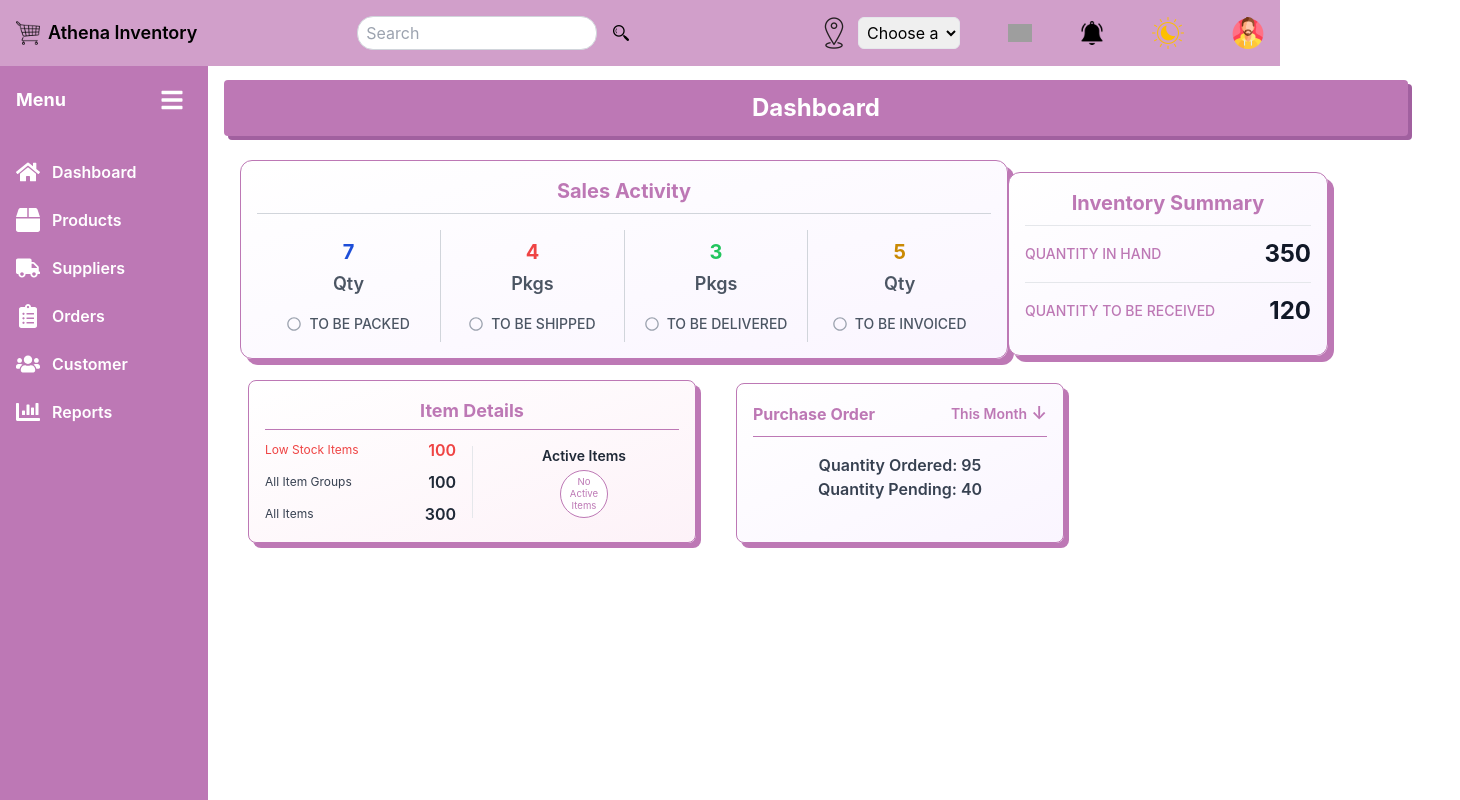
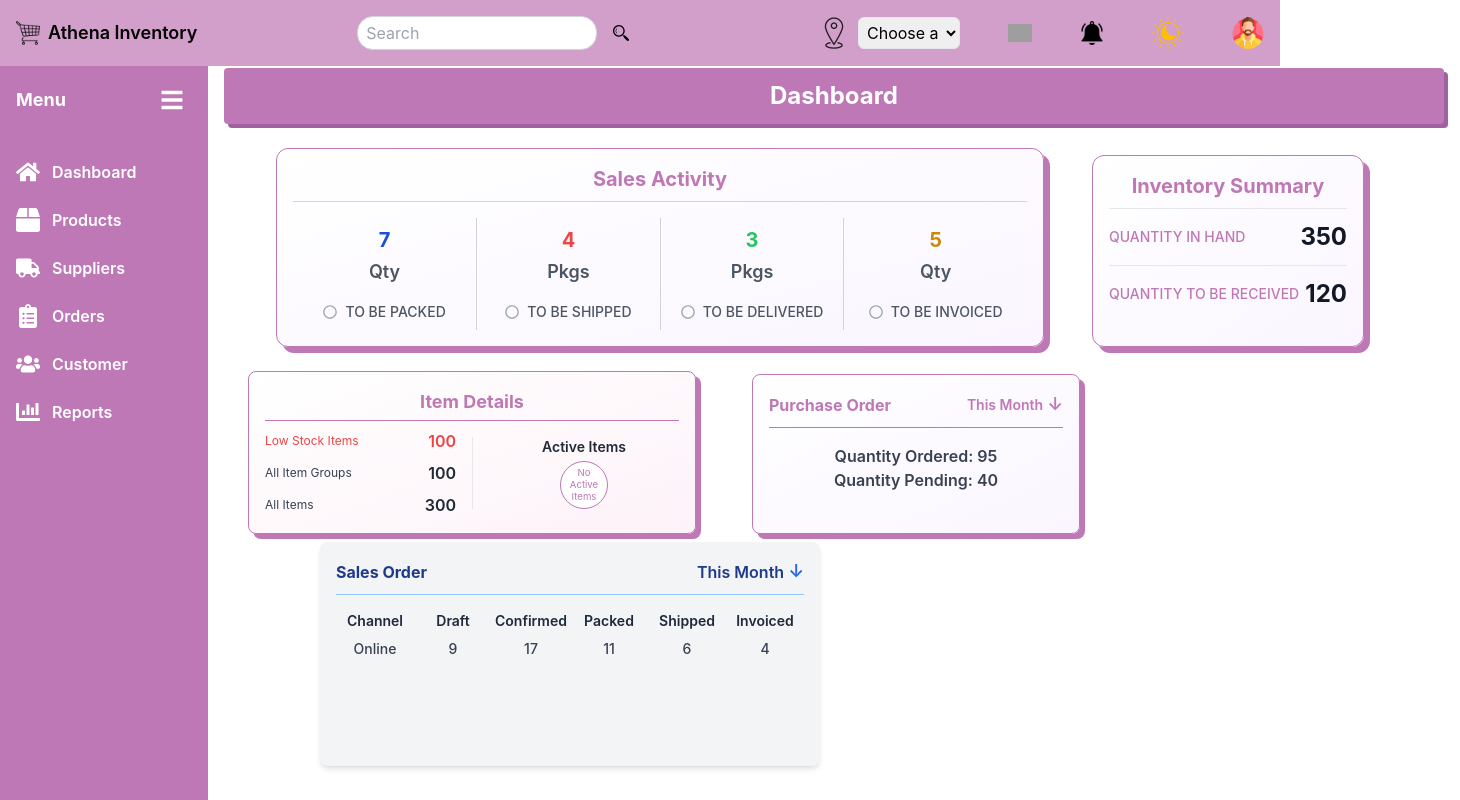
Before and after one commit to anik0103/inventory-management-system, a React (Create React App) app: page / in a window 1280 px wide. Shown: the whole page, 1460 px wide, since content can reach past the window. Built offline with nearby package versions, Linux system fonts and the light colour scheme; grey boxes are pictures that could not be loaded.

Commit message:
feat: Enhance layout and styling of Dashboard and related components

```diff
--- a/src/Components/Dashbord/Dashboard.js
+++ b/src/Components/Dashbord/Dashboard.js
@@ -7,17 +7,20 @@ import InventorySummary from "./SalesOverVew/InventorySummary";
 const Dashboard = () => {
   return (
     <div className="dashboard w-auto position-absolute">
-      <h1 className="bg-[#bd78b5] text-white shadow-[4px_4px_0px_#a1609f] hover:shadow-[2px_2px_0px_#894d81] transition-all duration-300 font-bold text-2xl mb-4 p-3 rounded w-full text-center">
+      <h1 className="bg-[#bd78b5] text-white shadow-[4px_4px_0px_#a1609f] hover:shadow-[2px_2px_0px_#894d81] transition-all duration-300 font-bold text-2xl -mt-3 p-3 rounded w-full text-center">
         Dashboard
       </h1>
+      <div className="gap-4 ml-9">
+        <SummaryCards />
+        <InventorySummary />
+      </div>
+      <div>
+         <SalesOverview />
+      <PurchaseOrder />
+      </div>
 
-      <SummaryCards />
-      <InventorySummary />
-      <SalesOverview />
-      <PurchaseOrder />
-      {/* <TopProducts />
-
-      <OrderStatus /> */}
+      <OrderStatus />
+      {/* <TopProducts /> */}
     </div>
   );
 };
--- a/src/Components/Dashbord/SalesOverVew/InventorySummary.js
+++ b/src/Components/Dashbord/SalesOverVew/InventorySummary.js
@@ -7,8 +7,8 @@ const InventorySummaryCard = () => {
     mockData.inventorySummary?.packagesToBeReceived || 0;
 
   return (
-    <div className="flex justify-end px-4 lg:mt-[-11.7rem] lg:mr-16">
-      <div className="bg-gradient-to-br from-white to-purple-50 border border-[#bd78b5] rounded-xl shadow-[6px_6px_0px_#bd78b5] hover:shadow-[4px_4px_0px_#a1609f] transition-all duration-300 p-4 w-80 h-[11.5rem]">
+    <div className="flex justify-end px-4 lg:-mt-48 lg:mr-16">
+      <div className="bg-gradient-to-br from-white to-purple-50 border border-[#bd78b5] rounded-xl shadow-[6px_6px_0px_#bd78b5] hover:shadow-[4px_4px_0px_#a1609f] transition-all duration-300 p-4 w-[17rem] h-[12rem]">
         <div className="pb-2 border-b border-gray-200 mb-3">
           <h2 className="text-xl font-bold text-[#bd78b5]">Inventory Summary</h2>
         </div>
--- a/src/Components/Dashbord/purchaseOrder.js
+++ b/src/Components/Dashbord/purchaseOrder.js
@@ -3,7 +3,7 @@ import mockData from "../../asset/fakeApiResponce/mockData.json";
 
 const PurchaseOrder = () => {
   return (
-    <div className="bg-gradient-to-br from-white to-purple-50 border border-[#bd78b5] shadow-[5px_5px_0px_#bd78b5] hover:shadow-[3px_3px_0px_#a1609f] transition-all duration-300 p-4 rounded-lg mb-6 w-[20.5rem] h-[10rem] mx-auto lg:ml-[32rem] mt-[-10rem]">
+    <div className="bg-gradient-to-br from-white to-purple-50 border border-[#bd78b5] shadow-[5px_5px_0px_#bd78b5] hover:shadow-[3px_3px_0px_#a1609f] transition-all duration-300 p-4 rounded-lg mb-6 w-[20.5rem] h-[10rem] mx-auto lg:ml-[33rem] mt-[-10rem]">
       <div className="flex justify-between items-center border-b border-[#bd78b5] pb-2 mb-4">
         <h2 className="font-bold text-base text-[#bd78b5]">
           {mockData.purchaseOrder.title}
```
